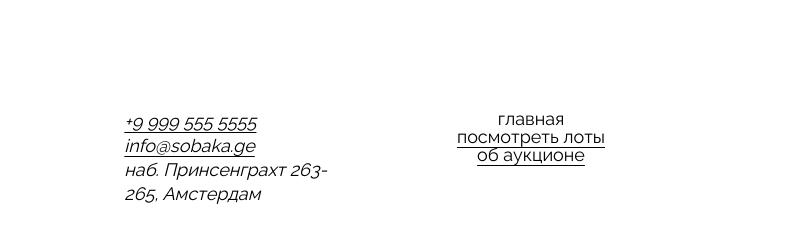
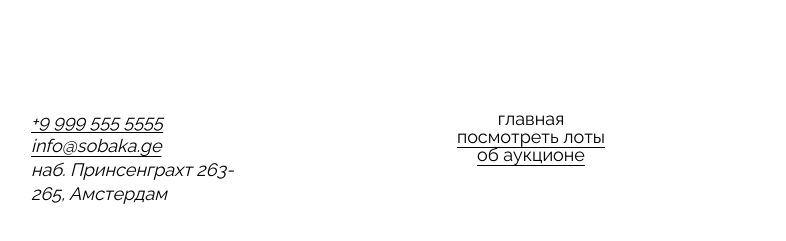
Before and after one commit to SpiritOfFreedom/ono-tebe-nado, a plain HTML site: page index.html in a window 1280 px wide. Shown: the part 2744-2985 px from the top of the page, 109-895 px from the left. Drawn offline with Linux system fonts and the light colour scheme.

Commit message:
Add files via upload

```diff
--- a/index.html
+++ b/index.html
@@ -160,7 +160,7 @@
       </section>
     </main>
     <footer class="footer">
-      <address class="header__address address">
+      <address class="address">
         <a class="header___contact-phone header__link" href="tel:+99995555555">+9 999 555 5555</a>
         <a class="header__contact-mail header__link" href="mailto:info@sobaka.ge" >info@sobaka.ge</a>
         <p class="header__contact-address">наб. Принсенграхт 263- 265, Амстердам</p>
```
